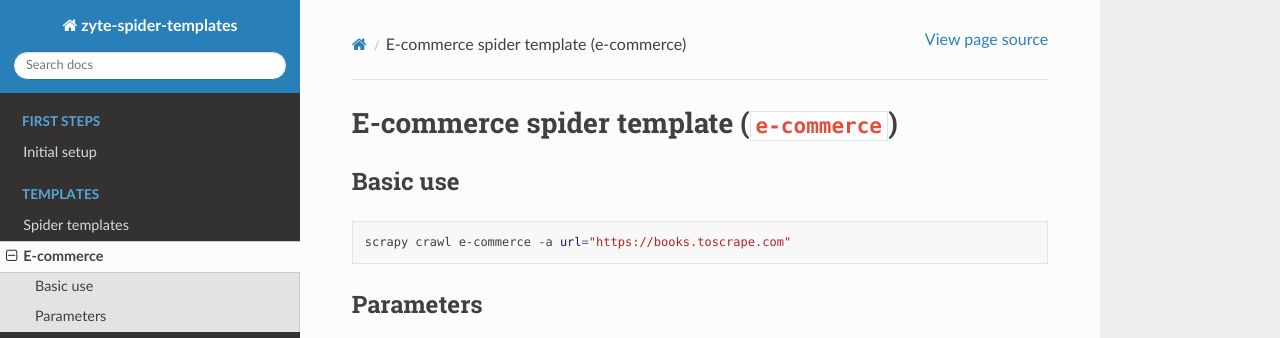
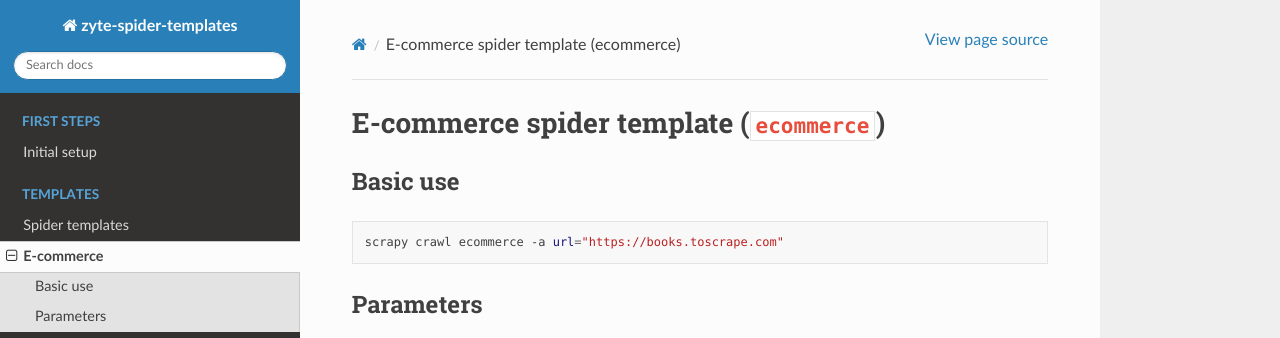
Before and after one commit to zytedata/zyte-spider-templates, a Sphinx documentation site: the page built from docs/templates/e-commerce.rst, in a window 1280 px wide and 1005 px high. Shown: the top 338 px of the window. Built offline with Sphinx 7.4.7 and the Read the Docs theme 2.0.0, drawn with Linux system fonts in a browser that asks for light colours.

Commit message:
Fix e-commerce spider name references

```diff
--- a/docs/templates/e-commerce.rst
+++ b/docs/templates/e-commerce.rst
@@ -1,15 +1,15 @@
 .. _e-commerce:
 
-===========================================
-E-commerce spider template (``e-commerce``)
-===========================================
+==========================================
+E-commerce spider template (``ecommerce``)
+==========================================
 
 Basic use
 =========
 
 .. code-block:: shell
 
-    scrapy crawl e-commerce -a url="https://books.toscrape.com"
+    scrapy crawl ecommerce -a url="https://books.toscrape.com"
 
 Parameters
 ==========
--- a/docs/templates/index.rst
+++ b/docs/templates/index.rst
@@ -16,7 +16,7 @@ the :ref:`e-commerce spider <e-commerce>` spider as follows:
 
 .. code-block:: shell
 
-    scrapy crawl e-commerce -a url="https://books.toscrape.com"
+    scrapy crawl ecommerce -a url="https://books.toscrape.com"
 
 Spider templates support additional parameters beyond ``url``. See the
 documentation of each specific spider for details.
```
